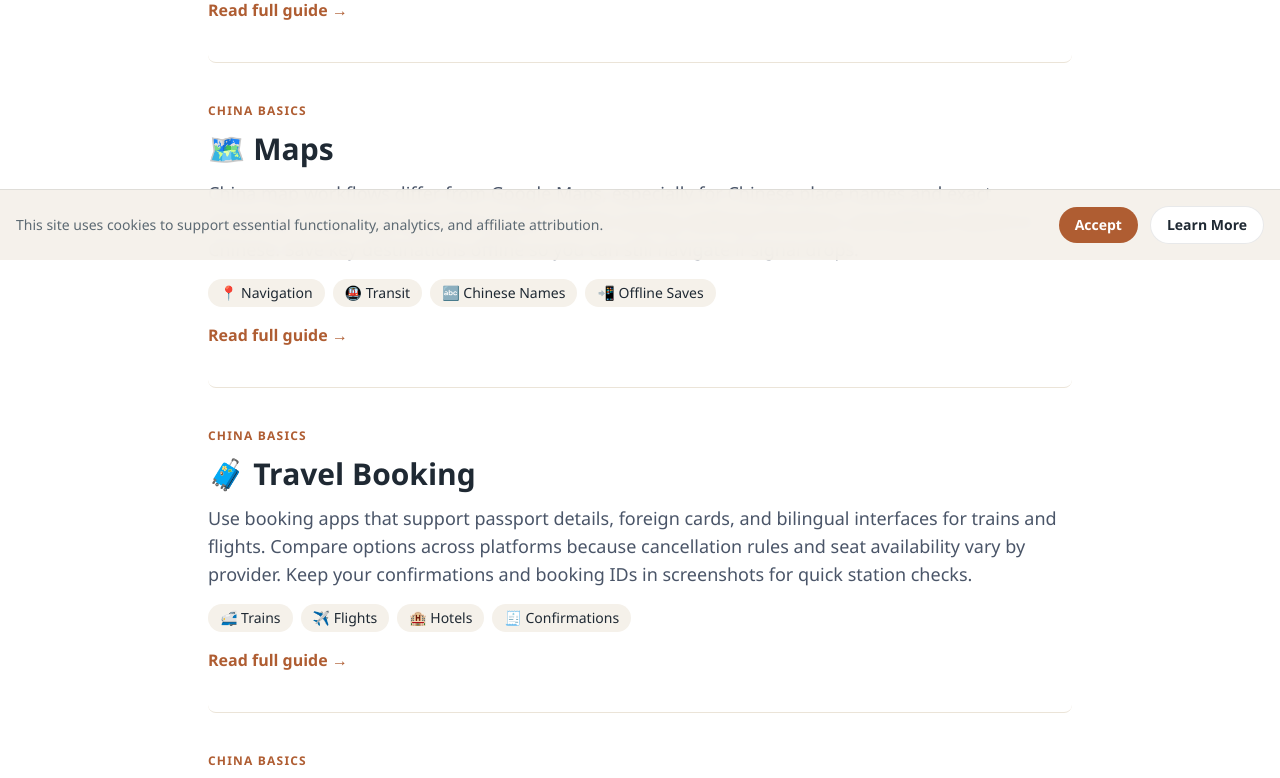
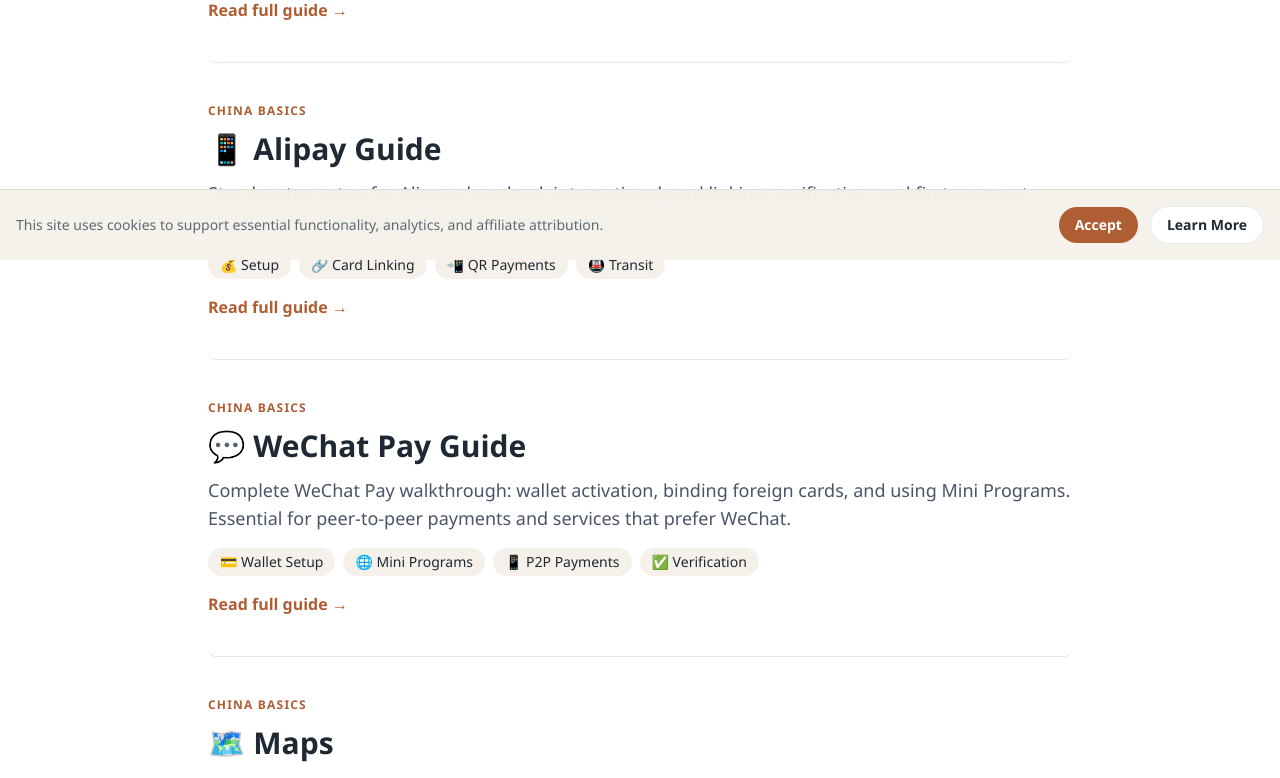
Before and after one commit to thecubestorm-arch/trailofchina, a Next.js app: page /china-basics/what-apps-to-use in a window 1280 px wide. Shown: the part 540-1318 px from the top of the page. Built offline with nearby package versions, Linux system fonts and the light colour scheme.

Commit message:
Feature: Cross-link all hub pages to detail pages (Xi'an, Chengdu, Chongqing, China Basics)

```diff
--- a/app/china-basics/how-china-differs/page.tsx
+++ b/app/china-basics/how-china-differs/page.tsx
@@ -10,10 +10,19 @@
 const sections = [
   {
     category: 'China Basics',
+    icon: '🛂',
+    title: 'Visa Guide',
+    preview:
+      'Complete China visa walkthrough: visa-free transit (144-hour), tourist visa (L visa) requirements, application forms, and supporting documents. Learn which cities offer visa-free transit and how to plan your entry accordingly.',
+    tags: ['📝 Application', '🛂 144-Hour Transit', '📄 Documents', '✅ Approval Tips'],
+    href: '/china-basics/how-china-differs/visa-guide',
+  },
+  {
+    category: 'China Basics',
     icon: '🚫',
     title: 'Censorship',
     preview:
-      'China’s internet environment is structured differently, with many familiar services limited or unavailable. Plan your access before departure so maps, communication tools, and cloud documents remain usable during your trip. Understanding these restrictions early prevents daily friction once you arrive.',
+      'China\'s internet environment is structured differently, with many familiar services limited or unavailable. Plan your access before departure so maps, communication tools, and cloud documents remain usable during your trip. Understanding these restrictions early prevents daily friction once you arrive.',
     tags: ['🌐 Great Firewall', '🔐 Access Planning', '📲 App Availability', '🧭 Trip Readiness'],
     href: '/china-basics/how-china-differs/censorship',
   },
--- a/app/china-basics/how-to-get-around/page.tsx
+++ b/app/china-basics/how-to-get-around/page.tsx
@@ -17,6 +17,15 @@
       'High-speed rail is often the most efficient way to travel between major Chinese cities, with frequent departures and central stations. Booking early gives you better seat choices and smoother departure times. For most first-time visitors, trains offer the best balance of speed, comfort, and reliability.',
     tags: ['⚡ High-Speed Rail', '🎫 Seat Booking', '🏙️ City-to-City', '✅ Reliable'],
     href: '/china-basics/how-to-get-around/train',
+  },
+  {
+    category: 'China Basics',
+    icon: '🎫',
+    title: '12306 Train Booking',
+    preview:
+      'Official Chinese railway booking platform: account setup, passport verification, ticket search, and payment. Learn how to book trains directly through 12306 with foreign passports and international cards.',
+    tags: ['🚄 Official Platform', '🛂 Passport Setup', '💳 Payment', '📱 App Guide'],
+    href: '/china-basics/how-to-get-around/12306',
   },
   {
     category: 'China Basics',
--- a/app/china-basics/how-to-get-internet/page.tsx
+++ b/app/china-basics/how-to-get-internet/page.tsx
@@ -18,6 +18,24 @@
       'An eSIM is the fastest way to get online because you can buy, install, and test it before departure. You land with data already active for maps, translation, ride-hailing, and payments. It is ideal for short trips when you want zero airport setup friction.',
     tags: ['⚡ Fast Setup', '🛬 Arrival Ready', '🧭 Navigation', '🧳 Short Trips'],
     href: '/china-basics/how-to-get-internet/esim',
+  },
+  {
+    category: 'China Basics',
+    icon: '📡',
+    title: 'Airalo eSIM',
+    preview:
+      'Airalo eSIM setup guide: purchase, installation, activation, and data top-ups. Step-by-step instructions for getting connected before you land in China with reliable coverage.',
+    tags: ['📱 Pre-Arrival Setup', '💳 Easy Purchase', '📶 Data Plans', '🔧 Activation'],
+    href: '/china-basics/how-to-get-internet/airalo-esim',
+  },
+  {
+    category: 'China Basics',
+    icon: '🌍',
+    title: 'Holafly eSIM',
+    preview:
+      'Holafly eSIM walkthrough: unlimited data plans, QR code installation, and network selection. Ideal for travelers who want predictable costs without data worries.',
+    tags: ['♾️ Unlimited Data', '📲 QR Setup', '💰 Fixed Pricing', '🛠️ Support'],
+    href: '/china-basics/how-to-get-internet/holafly-esim',
   },
   {
     category: 'China Basics',
--- a/app/china-basics/what-apps-to-use/page.tsx
+++ b/app/china-basics/what-apps-to-use/page.tsx
@@ -17,6 +17,24 @@
       'Set up Alipay and WeChat Pay before departure so your first meals, metro rides, and convenience-store purchases are seamless. Confirm card linking early to avoid verification delays while roaming. Having both apps gives you backup if one payment flow fails.',
     tags: ['💰 Alipay', '💬 WeChat Pay', '🏧 Card Linking', '✅ Verification'],
     href: '/china-basics/what-apps-to-use/payment',
+  },
+  {
+    category: 'China Basics',
+    icon: '📱',
+    title: 'Alipay Guide',
+    preview:
+      'Step-by-step setup for Alipay: download, international card linking, verification, and first payment. Learn how to use Alipay for transit, shops, and street vendors with confidence.',
+    tags: ['💰 Setup', '🔗 Card Linking', '📲 QR Payments', '🚇 Transit'],
+    href: '/china-basics/what-apps-to-use/alipay',
+  },
+  {
+    category: 'China Basics',
+    icon: '💬',
+    title: 'WeChat Pay Guide',
+    preview:
+      'Complete WeChat Pay walkthrough: wallet activation, binding foreign cards, and using Mini Programs. Essential for peer-to-peer payments and services that prefer WeChat.',
+    tags: ['💳 Wallet Setup', '🌐 Mini Programs', '📱 P2P Payments', '✅ Verification'],
+    href: '/china-basics/what-apps-to-use/wechat-pay',
   },
   {
     category: 'China Basics',
--- a/app/destinations/chengdu/what-to-do/page.tsx
+++ b/app/destinations/chengdu/what-to-do/page.tsx
@@ -119,6 +119,30 @@
             ← Back to Chengdu Guide
           </Link>
         </div>
+
+        <section className="mt-8 pt-8 border-t" aria-labelledby="explore-in-detail">
+          <h2 id="explore-in-detail" className="text-xl font-semibold mb-3 text-gray-900">Explore in Detail</h2>
+          <div className="grid gap-4 md:grid-cols-2">
+            <Link href="/destinations/chengdu/what-to-do/jinli-ancient-street" className="text-[var(--accent)] hover:underline">
+              Jinli Ancient Street →
+            </Link>
+            <Link href="/destinations/chengdu/what-to-do/wenshu-monastery" className="text-[var(--accent)] hover:underline">
+              Wenshu Monastery →
+            </Link>
+            <Link href="/destinations/chengdu/what-to-do/peoples-park-teahouse" className="text-[var(--accent)] hover:underline">
+              People&apos;s Park Teahouse →
+            </Link>
+            <Link href="/destinations/chengdu/what-to-do/sichuan-opera" className="text-[var(--accent)] hover:underline">
+              Sichuan Opera →
+            </Link>
+            <Link href="/destinations/chengdu/what-to-do/kuanzhai-alley" className="text-[var(--accent)] hover:underline">
+              Kuanzhai Alley →
+            </Link>
+            <Link href="/destinations/chengdu/what-to-do/panda-base" className="text-[var(--accent)] hover:underline">
+              Panda Base →
+            </Link>
+          </div>
+        </section>
       </main>
     </div>
   );
--- a/app/destinations/chengdu/where-to-eat/page.tsx
+++ b/app/destinations/chengdu/where-to-eat/page.tsx
@@ -115,6 +115,24 @@
             ← Back to Chengdu Guide
           </Link>
         </div>
+
+        <section className="mt-8 pt-8 border-t" aria-labelledby="explore-in-detail">
+          <h2 id="explore-in-detail" className="text-xl font-semibold mb-3 text-gray-900">Explore in Detail</h2>
+          <div className="grid gap-4 md:grid-cols-2">
+            <Link href="/destinations/chengdu/where-to-eat/sichuan-hotpot" className="text-[var(--accent)] hover:underline">
+              Sichuan Hotpot →
+            </Link>
+            <Link href="/destinations/chengdu/where-to-eat/mapo-tofu" className="text-[var(--accent)] hover:underline">
+              Mapo Tofu →
+            </Link>
+            <Link href="/destinations/chengdu/where-to-eat/dan-dan-noodles" className="text-[var(--accent)] hover:underline">
+              Dan Dan Noodles →
+            </Link>
+            <Link href="/destinations/chengdu/where-to-eat/kung-pao-chicken" className="text-[var(--accent)] hover:underline">
+              Kung Pao Chicken →
+            </Link>
+          </div>
+        </section>
       </main>
     </div>
   );
--- a/app/destinations/chongqing/where-to-eat/page.tsx
+++ b/app/destinations/chongqing/where-to-eat/page.tsx
@@ -104,6 +104,21 @@
         <Link href="/destinations/chongqing" className="text-[var(--accent)] hover:underline">
           ← Back to Chongqing Guide
         </Link>
+
+        <section className="mt-8 pt-8 border-t" aria-labelledby="explore-in-detail">
+          <h2 id="explore-in-detail" className="text-xl font-semibold mb-3 text-gray-900">Explore in Detail</h2>
+          <div className="grid gap-4 md:grid-cols-2">
+            <Link href="/destinations/chongqing/where-to-eat/chongqing-hotpot" className="text-[var(--accent)] hover:underline">
+              Chongqing Hotpot →
+            </Link>
+            <Link href="/destinations/chongqing/where-to-eat/xiaomian" className="text-[var(--accent)] hover:underline">
+              Xiaomian →
+            </Link>
+            <Link href="/destinations/chongqing/where-to-eat/grilled-fish" className="text-[var(--accent)] hover:underline">
+              Grilled Fish →
+            </Link>
+          </div>
+        </section>
       </main>
     </div>
   );
--- a/app/destinations/xian/what-to-do/page.tsx
+++ b/app/destinations/xian/what-to-do/page.tsx
@@ -122,6 +122,27 @@
           </p>
         </section>
 
+        <section className="mb-10" aria-labelledby="explore-in-detail">
+          <h2 id="explore-in-detail" className="text-xl font-semibold mb-3 text-gray-900">Explore in Detail</h2>
+          <div className="grid gap-4 md:grid-cols-2">
+            <Link href="/destinations/xian/what-to-do/city-wall" className="text-[var(--accent)] hover:underline">
+              City Wall →
+            </Link>
+            <Link href="/destinations/xian/what-to-do/muslim-quarter" className="text-[var(--accent)] hover:underline">
+              Muslim Quarter →
+            </Link>
+            <Link href="/destinations/xian/what-to-do/bell-drum-tower" className="text-[var(--accent)] hover:underline">
+              Bell Tower &amp; Drum Tower →
+            </Link>
+            <Link href="/destinations/xian/what-to-do/big-wild-goose-pagoda" className="text-[var(--accent)] hover:underline">
+              Big Wild Goose Pagoda →
+            </Link>
+            <Link href="/destinations/xian/what-to-do/terracotta-warriors" className="text-[var(--accent)] hover:underline">
+              Terracotta Warriors →
+            </Link>
+          </div>
+        </section>
+
         <footer>
           <Link href="/destinations/xian" className="text-[var(--accent)] hover:underline">
             ← Back to Xi&apos;an Guide
--- a/app/destinations/xian/where-to-eat/page.tsx
+++ b/app/destinations/xian/where-to-eat/page.tsx
@@ -108,6 +108,24 @@
         <Link href="/destinations/xian" className="text-[var(--accent-strong)] hover:underline">
           ← Back to Xi&apos;an Guide
         </Link>
+
+        <section className="mt-8 pt-8 border-t" aria-labelledby="explore-in-detail">
+          <h2 id="explore-in-detail" className="text-xl font-semibold mb-3 text-gray-900">Explore in Detail</h2>
+          <div className="grid gap-4 md:grid-cols-2">
+            <Link href="/destinations/xian/where-to-eat/yangroupaomo" className="text-[var(--accent)] hover:underline">
+              Yangroupaomo →
+            </Link>
+            <Link href="/destinations/xian/where-to-eat/roujiamo" className="text-[var(--accent)] hover:underline">
+              Roujiamo →
+            </Link>
+            <Link href="/destinations/xian/where-to-eat/liangpi" className="text-[var(--accent)] hover:underline">
+              Liangpi →
+            </Link>
+            <Link href="/destinations/xian/where-to-eat/biangbiang-noodles" className="text-[var(--accent)] hover:underline">
+              Biangbiang Noodles →
+            </Link>
+          </div>
+        </section>
       </main>
     </div>
   );
```
Also changed, not shown: app/destinations/chongqing/what-to-do/page.tsx (+24 -0 lines).
